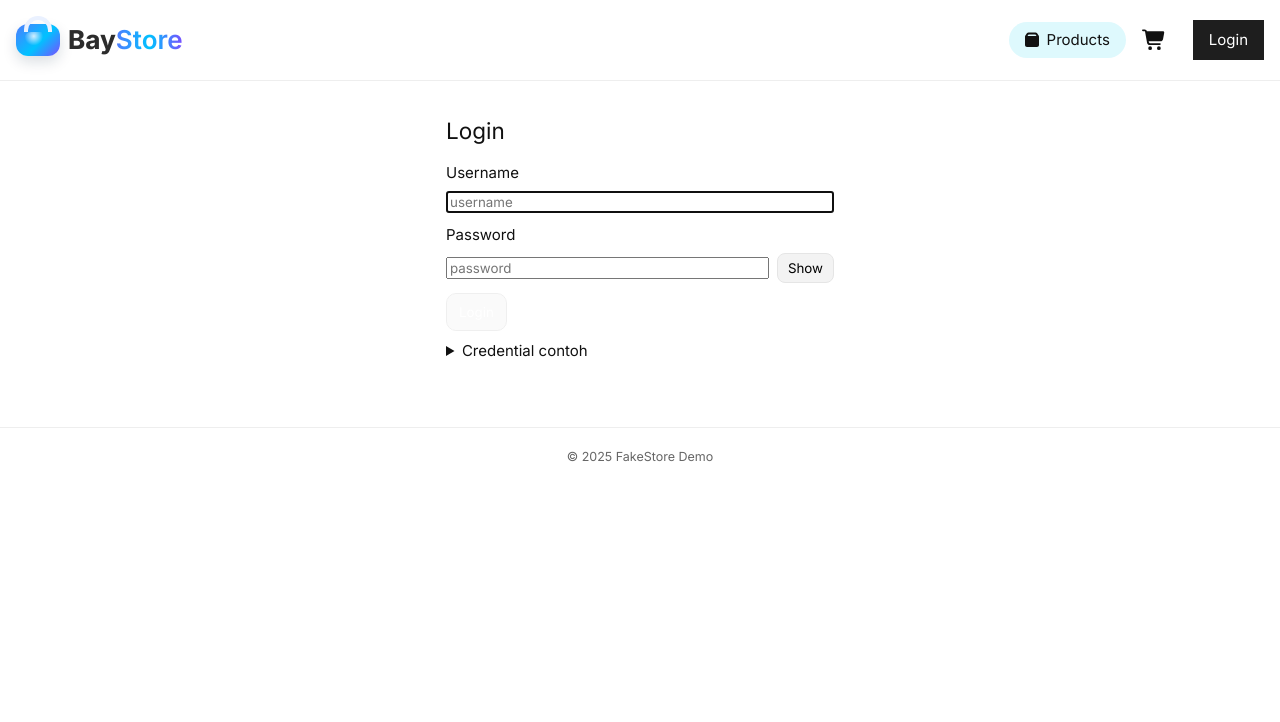
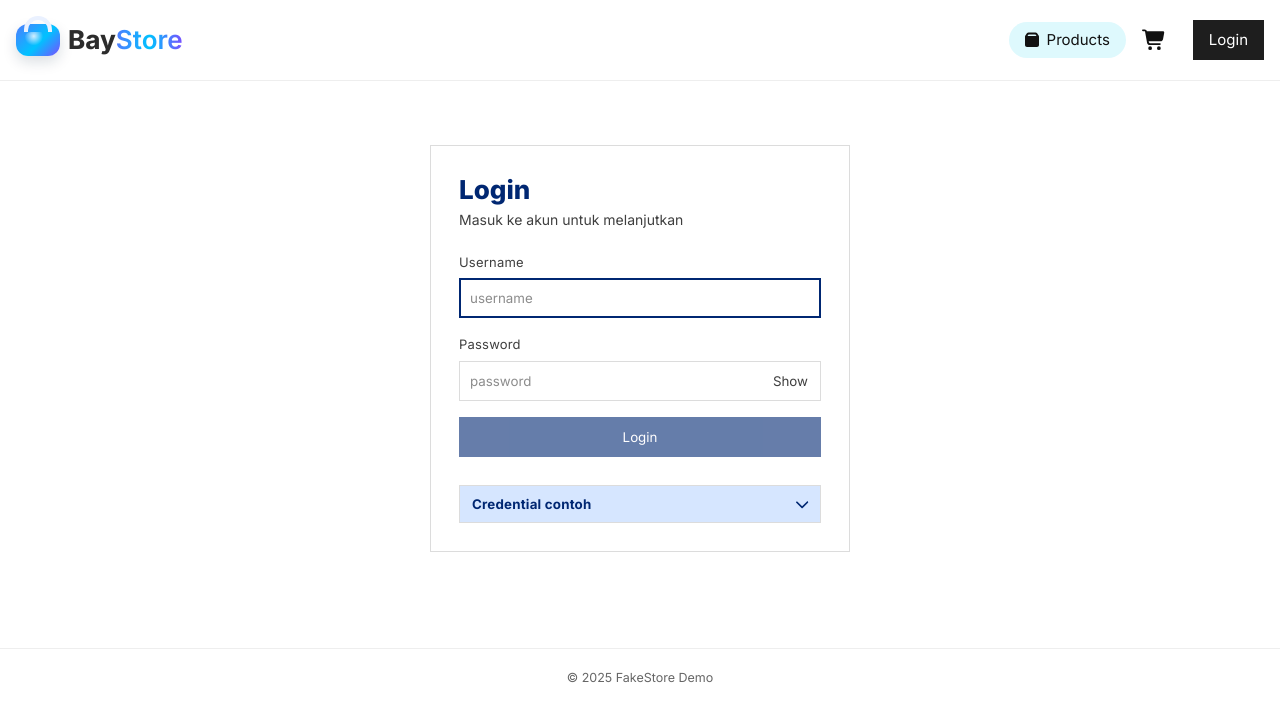
Before and after one commit to bayufadayan/ecommerce-catalog, a Vue app: page /login in a window 1280 px wide. Shown: the top 722 px of the page. Built offline with nearby package versions, Linux system fonts and the light colour scheme; no server answers.

Commit message:
style: restyling login page

```diff
--- a/src/assets/style/main.css
+++ b/src/assets/style/main.css
@@ -1,7 +1,6 @@
 @import "./base.css";
 @import "./tokens.css";
 
-/* Common */
 .container {
   max-width: 1040px;
   margin: 0 auto;
@@ -15,6 +14,7 @@
   border: 0;
   padding: 8px 16px;
   cursor: pointer;
+  height: 40px;
 }
 
 .btn:disabled {
@@ -22,4 +22,265 @@
   cursor: not-allowed;
 }
 
-/* Specific */
+.auth {
+  display: grid;
+  place-items: center;
+  padding: 32px 16px;
+  background: var(--color-neutral-50);
+  color: var(--color-text-primary);
+}
+
+.auth__panel {
+  width: 100%;
+  max-width: 420px;
+  background: var(--color-neutral-50);
+  border: 1px solid var(--color-border);
+  padding: 24px;
+}
+
+.auth__header {
+  margin-bottom: 20px;
+}
+
+.auth__title {
+  font-size: 24px;
+  font-weight: 800;
+  line-height: 1.2;
+  color: var(--color-primary);
+}
+
+.auth__subtitle {
+  margin-top: 4px;
+  color: var(--color-text-secondary);
+  font-size: 14px;
+}
+
+.form {
+  display: grid;
+  gap: 16px;
+}
+
+.field {
+  display: grid;
+  gap: 6px;
+}
+
+.label {
+  font-size: 13px;
+  color: var(--color-text-secondary);
+  letter-spacing: .2px;
+}
+
+.input {
+  height: 40px;
+  padding: 8px 10px;
+  border: 1px solid var(--color-border);
+  background: var(--color-neutral-50);
+  color: var(--color-text-primary);
+  outline: none;
+}
+
+.input::placeholder {
+  color: #8c8c8c;
+}
+
+.input:focus {
+  border-color: var(--color-primary);
+  box-shadow: inset 0 0 0 1px var(--color-primary);
+}
+
+.pw {
+  display: grid;
+  grid-template-columns: 1fr auto;
+  align-items: stretch;
+}
+
+.pw__input {
+  border-right: none;
+}
+
+.pw__toggle {
+  padding: 0 12px;
+  border: 1px solid var(--color-border);
+  border-left: none;
+  background: var(--color-neutral-50);
+  color: var(--color-text-secondary);
+  cursor: pointer;
+}
+
+.pw__toggle:hover {
+  color: var(--color-primary);
+}
+
+.pw__toggle:disabled {
+  opacity: .6;
+  cursor: not-allowed;
+}
+
+.btn--primary {
+  background: var(--color-primary);
+  color: var(--color-neutral-50);
+}
+
+.btn--primary:hover:not(:disabled) {
+  background: #001d56;
+}
+
+.btn--primary:active:not(:disabled) {
+  filter: brightness(.96);
+}
+
+.alert {
+  padding: 10px 12px;
+  border: 1px solid var(--color-border);
+  font-size: 14px;
+}
+
+.alert--error {
+  border-color: var(--color-secondary);
+  background: var(--color-secondary-light);
+  color: var(--color-secondary);
+}
+
+.hint {
+  color: var(--color-text-secondary);
+  font-size: 13px;
+}
+
+.hint summary {
+  cursor: pointer;
+}
+
+.hint code {
+  display: inline-block;
+  margin-top: 6px;
+  padding: 4px 6px;
+  background: var(--color-primary-light);
+  border: 1px solid var(--color-border);
+}
+
+@media (min-width: 768px) {
+  .auth {
+    padding: 48px 16px;
+  }
+
+  .auth__panel {
+    padding: 28px;
+  }
+
+  .auth__title {
+    font-size: 26px;
+  }
+}
+
+.cred {
+  margin-top: 12px;
+}
+
+.cred__toggle {
+  width: 100%;
+  display: flex;
+  justify-content: space-between;
+  align-items: center;
+  gap: 8px;
+  padding: 10px 12px;
+  border: 1px solid var(--color-border);
+  background: var(--color-primary-light);
+  color: var(--color-primary);
+  cursor: pointer;
+  font-weight: 700;
+  letter-spacing: .2px;
+}
+
+.cred__caret {
+  font-size: 14px;
+  transform: rotate(0deg);
+}
+
+.cred__panel {
+  border: 1px solid var(--color-border);
+  border-top: none;
+  background: var(--color-bg);
+}
+
+.cred__row {
+  display: flex;
+  justify-content: space-between;
+  align-items: center;
+  gap: 8px;
+  padding: 10px 12px;
+  border-top: 1px solid var(--color-border);
+}
+
+.cred__row:first-child {
+  border-top: none;
+}
+
+.cred__label {
+  color: var(--color-text-secondary);
+  font-size: 13px;
+}
+
+.cred__value {
+  display: flex;
+  align-items: center;
+  gap: 10px;
+  flex-wrap: wrap;
+}
+
+.cred__value code {
+  padding: 3px 6px;
+  background: var(--color-primary-light);
+  border: 1px solid var(--color-border);
+  color: var(--color-text-primary);
+  flex: 1;
+  min-width: 100px;
+}
+
+.cred__copy {
+  display: inline-flex;
+  align-items: center;
+  gap: 6px;
+  padding: 6px 10px;
+  border: 1px solid var(--color-border);
+  background: var(--color-bg);
+  color: var(--color-text-secondary);
+  cursor: pointer;
+  font-weight: 600;
+}
+
+.cred__copy:hover {
+  color: var(--color-primary);
+}
+
+.cred__copy:active {
+  filter: brightness(.96);
+}
+
+.cred__copy:disabled {
+  opacity: .6;
+  cursor: not-allowed;
+}
+
+.cred__copy-icon {
+  font-size: 14px;
+}
+
+.toast-local {
+  position: absolute;
+  right: 16px;
+  bottom: -44px;
+  padding: 8px 12px;
+  background: var(--color-neutral-900);
+  color: var(--color-neutral-50);
+  border: 1px solid var(--color-border);
+  font-size: 13px;
+  box-shadow: 0 8px 18px rgba(0, 0, 0, .12);
+}
+
+/* ==== Responsive ==== */
+@media (max-width: 420px) {
+  .cred__row {
+    grid-template-columns: 90px 1fr;
+  }
+}
--- a/src/components/auth/LoginForm.vue
+++ b/src/components/auth/LoginForm.vue
@@ -1,37 +1,3 @@
-<template>
-    <form @submit.prevent="onSubmit" novalidate>
-        <div class="field">
-            <label for="username">Username</label>
-            <input id="username" v-model.trim="form.username" type="text" placeholder="username" autocomplete="username"
-                :disabled="loading" autofocus />
-        </div>
-
-        <div class="field">
-            <label for="password">Password</label>
-            <div class="pw">
-                <input id="password" v-model="form.password" :type="showPassword ? 'text' : 'password'"
-                    placeholder="password" autocomplete="current-password" :disabled="loading" />
-                <button type="button" class="toggle" @click="showPassword = !showPassword" :disabled="loading">
-                    {{ showPassword ? 'Hide' : 'Show' }}
-                </button>
-            </div>
-        </div>
-
-        <button class="btn" type="submit" :disabled="disabled">
-            <span v-if="loading">Loading…</span>
-            <span v-else>Login</span>
-        </button>
-
-        <p v-if="error" class="error" aria-live="polite" style="margin-top:8px;">{{ error }}</p>
-
-        <!-- hint opsional untuk tester -->
-        <details class="hint" style="margin-top:8px;">
-            <summary>Credential contoh</summary>
-            <code>mor_2314 / 83r5^_</code>
-        </details>
-    </form>
-</template>
-
 <script>
 export default {
     name: 'LoginForm',
@@ -42,7 +8,13 @@ export default {
     data() {
         return {
             form: { username: '', password: '' },
-            showPassword: false
+            showPassword: false,
+            credOpen: false,
+            demo: {
+                username: 'mor_2314',
+                password: '83r5^_'
+            },
+            localToast: { show: false, message: '', timer: null }
         }
     },
     computed: {
@@ -54,52 +26,134 @@ export default {
         onSubmit() {
             if (this.disabled) return
             this.$emit('submit', { ...this.form })
+        },
+        toggleCred() {
+            this.credOpen = !this.credOpen
+        },
+        closeCredOnOutside(e) {
+            if (!this.credOpen) return
+            const el = this.$refs.cred
+            if (el && !el.contains(e.target)) this.credOpen = false
+        },
+        async copyAndToast(text, message) {
+            try {
+                if (navigator.clipboard && navigator.clipboard.writeText) {
+                    await navigator.clipboard.writeText(text)
+                } else {
+                    const ta = document.createElement('textarea')
+                    ta.value = text
+                    ta.setAttribute('readonly', '')
+                    ta.style.position = 'absolute'
+                    ta.style.left = '-9999px'
+                    document.body.appendChild(ta)
+                    ta.select()
+                    document.execCommand('copy')
+                    document.body.removeChild(ta)
+                }
+                const globalToast = this.$root?.$children?.[0]?.$refs?.toast
+                if (globalToast?.show) {
+                    globalToast.show(message, 1200)
+                } else {
+                    this.showLocalToast(message)
+                }
+            } catch {
+                this.showLocalToast('Gagal menyalin')
+            }
+        },
+        showLocalToast(msg) {
+            clearTimeout(this.localToast.timer)
+            this.localToast.message = msg
+            this.localToast.show = true
+            this.localToast.timer = setTimeout(() => {
+                this.localToast.show = false
+            }, 1300)
         }
+    },
+    mounted() {
+        document.addEventListener('click', this.closeCredOnOutside)
+    },
+    beforeDestroy() {
+        document.removeEventListener('click', this.closeCredOnOutside)
+        clearTimeout(this.localToast.timer)
     }
 }
 </script>
 
-<style scoped>
-.field {
-    display: flex;
-    flex-direction: column;
-    gap: 6px;
-    margin-bottom: 10px;
-}
+<template>
+    <form class="form" @submit.prevent="onSubmit" novalidate>
+        <!-- Error global -->
+        <div v-if="error" class="alert alert--error" role="alert" aria-live="polite">
+            {{ error }}
+        </div>
 
-.pw {
-    display: flex;
-    gap: 8px;
-    align-items: center;
-}
+        <!-- Username -->
+        <div class="field">
+            <label class="label" for="username">Username</label>
+            <input id="username" v-model.trim="form.username" class="input" type="text" placeholder="username"
+                autocomplete="username" :disabled="loading" autofocus />
+        </div>
 
-.pw input {
-    flex: 1;
-}
+        <!-- Password -->
+        <div class="field">
+            <label class="label" for="password">Password</label>
+            <div class="pw">
+                <input id="password" v-model="form.password" class="input pw__input"
+                    :type="showPassword ? 'text' : 'password'" placeholder="password" autocomplete="current-password"
+                    :disabled="loading" />
+                <button type="button" class="pw__toggle" @click="showPassword = !showPassword" :disabled="loading"
+                    :aria-pressed="showPassword ? 'true' : 'false'">
+                    {{ showPassword ? 'Hide' : 'Show' }}
+                </button>
+            </div>
+        </div>
 
-.toggle {
-    background: #f3f3f3;
-    border: 1px solid #e5e5e5;
-    border-radius: 8px;
-    padding: 6px 10px;
-    cursor: pointer;
-}
+        <!-- Submit -->
+        <button class="btn btn--primary" type="submit" :disabled="disabled">
+            <span v-if="loading">Loading…</span>
+            <span v-else>Login</span>
+        </button>
 
-.btn {
-    border: 1px solid #e5e5e5;
-    border-radius: 10px;
-    padding: 10px 12px;
-    cursor: pointer;
-    background: #f8f8f8;
-}
+        <!-- Credential dropdown (pengganti <details>) -->
+        <div class="cred" ref="cred">
+            <button type="button" class="cred__toggle" @click.stop="toggleCred"
+                :aria-expanded="credOpen ? 'true' : 'false'" aria-controls="cred-panel">
+                Credential contoh
+                <FaIcon :icon="credOpen ? 'chevron-down' : 'chevron-down'" class="cred__caret" />
+            </button>
 
-.btn:disabled {
-    opacity: .6;
-    cursor: not-allowed;
-}
+            <div v-show="credOpen" id="cred-panel" class="cred__panel" role="region" aria-label="Contoh credential">
+                <!-- Username row -->
+                <div class="cred__row">
+                    <div class="cred__label">Username</div>
+                    <div class="cred__value">
+                        <code>{{ demo.username }}</code>
+                        <button type="button" class="cred__copy"
+                            @click="copyAndToast(demo.username, 'Username disalin')"
+                            :aria-label="`Salin username ${demo.username}`">
+                            <FaIcon icon="copy" class="cred__copy-icon" />
+                            Copy
+                        </button>
+                    </div>
+                </div>
+                <!-- Password row -->
+                <div class="cred__row">
+                    <div class="cred__label">Password</div>
+                    <div class="cred__value">
+                        <code>{{ demo.password }}</code>
+                        <button type="button" class="cred__copy"
+                            @click="copyAndToast(demo.password, 'Password disalin')"
+                            :aria-label="`Salin password ${demo.password}`">
+                            <FaIcon icon="copy" class="cred__copy-icon" />
+                            Copy
+                        </button>
+                    </div>
+                </div>
+            </div>
+        </div>
 
-.error {
-    color: #b00020;
-    font-size: 14px;
-}
-</style>
+        <!-- Local toast fallback (jika global toast tidak ada) -->
+        <div v-if="localToast.show" class="toast-local" role="status" aria-live="polite">
+            {{ localToast.message }}
+        </div>
+    </form>
+</template>
--- a/src/main.js
+++ b/src/main.js
@@ -4,10 +4,10 @@ import router from '@/router';
 import store from '@/store';
 import '@/assets/style/main.css';
 import { library } from '@fortawesome/fontawesome-svg-core';
-import { faShoppingCart, faUser, faRightFromBracket, faUserCircle, faBox, faChevronDown } from '@fortawesome/free-solid-svg-icons';
+import { faShoppingCart, faUser, faRightFromBracket, faUserCircle, faBox, faChevronDown, faCopy } from '@fortawesome/free-solid-svg-icons';
 import { FontAwesomeIcon } from '@fortawesome/vue-fontawesome';
 
-library.add(faShoppingCart, faUser, faRightFromBracket, faUserCircle, faBox, faChevronDown);
+library.add(faShoppingCart, faUser, faRightFromBracket, faUserCircle, faBox, faChevronDown, faCopy);
 Vue.component('FaIcon', FontAwesomeIcon)
 
 Vue.config.productionTip = false
--- a/src/views/LoginView.vue
+++ b/src/views/LoginView.vue
@@ -1,11 +1,3 @@
-<template>
-    <section class="container" style="max-width:420px;">
-        <h1 style="margin-bottom:12px;">Login</h1>
-        <LoginForm :loading="status === 'loading'" :error="status === 'error' ? (errorMessage || 'Login gagal') : ''"
-            @submit="handleSubmit" />
-    </section>
-</template>
-
 <script>
 import { mapState } from 'vuex'
 import LoginForm from '@/components/auth/LoginForm.vue'
@@ -41,3 +33,17 @@ export default {
     }
 }
 </script>
+
+<template>
+    <main class="auth auth--login">
+        <section class="auth__panel">
+            <header class="auth__header">
+                <h1 class="auth__title">Login</h1>
+                <p class="auth__subtitle">Masuk ke akun untuk melanjutkan</p>
+            </header>
+
+            <LoginForm :loading="status === 'loading'"
+                :error="status === 'error' ? (errorMessage || 'Login gagal') : ''" @submit="handleSubmit" />
+        </section>
+    </main>
+</template>
```
